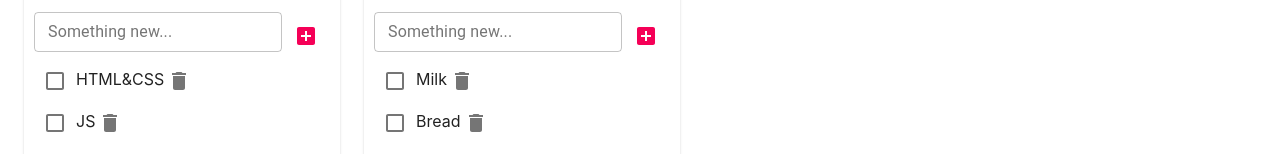
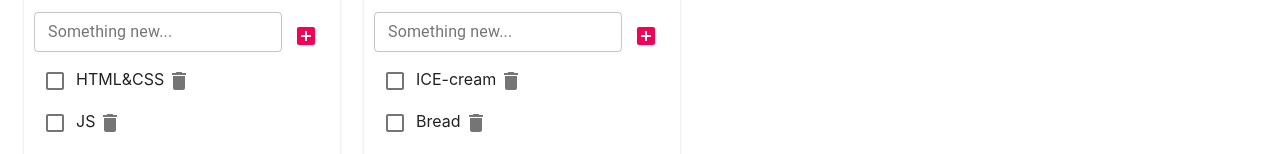
Before and after one commit to Dora-ApplePie/Material-ui-todolist, a React (Create React App) app: page / in a window 1280 px wide. Shown: the part 217-371 px from the top of the page. Built offline with nearby package versions, Linux system fonts and the light colour scheme.

Commit message:
new date

```diff
--- a/src/App.tsx
+++ b/src/App.tsx
@@ -106,7 +106,7 @@ function App() {
             {id: v1(), title: "React", isDone: true}
         ],
         [todolistId2]: [
-            {id: v1(), title: "Milk", isDone: false},
+            {id: v1(), title: "ICE-cream", isDone: false},
             {id: v1(), title: "Bread", isDone: false},
             {id: v1(), title: "React Book", isDone: true}
         ]
```
